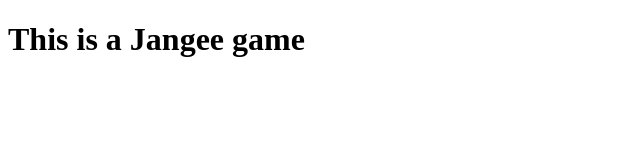
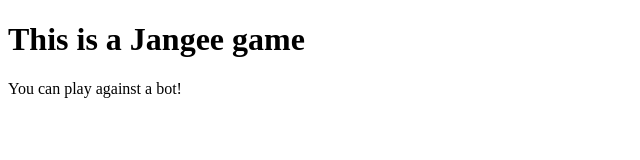
Before and after one commit to slee7268/jangee, a plain HTML site: page index.html in a window 1280 px wide. Shown: the whole page, without its empty margins (0-640 px from the left). Drawn offline with Linux system fonts and the light colour scheme.

Commit message:
updated text

```diff
--- a/index.html
+++ b/index.html
@@ -4,5 +4,6 @@
 
     <body>
         <h1>This is a Jangee game</h1>
+        <p>You can play against a bot!</p>
     </body>
 </html>
```
